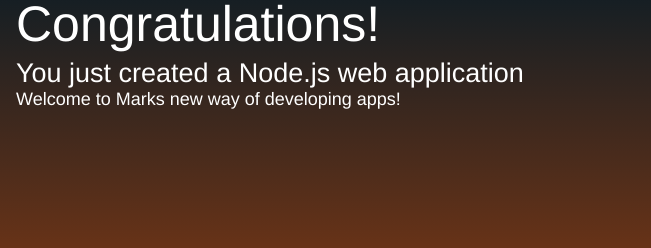
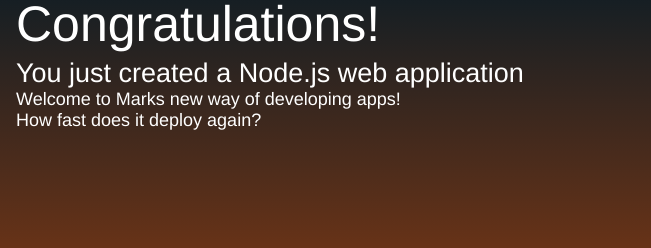
Before and after one commit to MCheli/codestar-splunking, a website: page public/index.html in a window 1280 px wide. Shown: the part 286-534 px from the top of the page, 629-1280 px from the left. Drawn offline with Linux system fonts and the light colour scheme.

Commit message:
Testing a re-deploy

```diff
--- a/public/index.html
+++ b/public/index.html
@@ -61,6 +61,7 @@
                 <h1>Congratulations!</h1>
                 <h2>You just created a Node.js web application</h2>
                 <p>Welcome to Marks new way of developing apps!</p>
+                <p>How fast does it deploy again?</p>
             </div>
         </div>
     </div>
```
Also changed, not shown: 1 other file.
